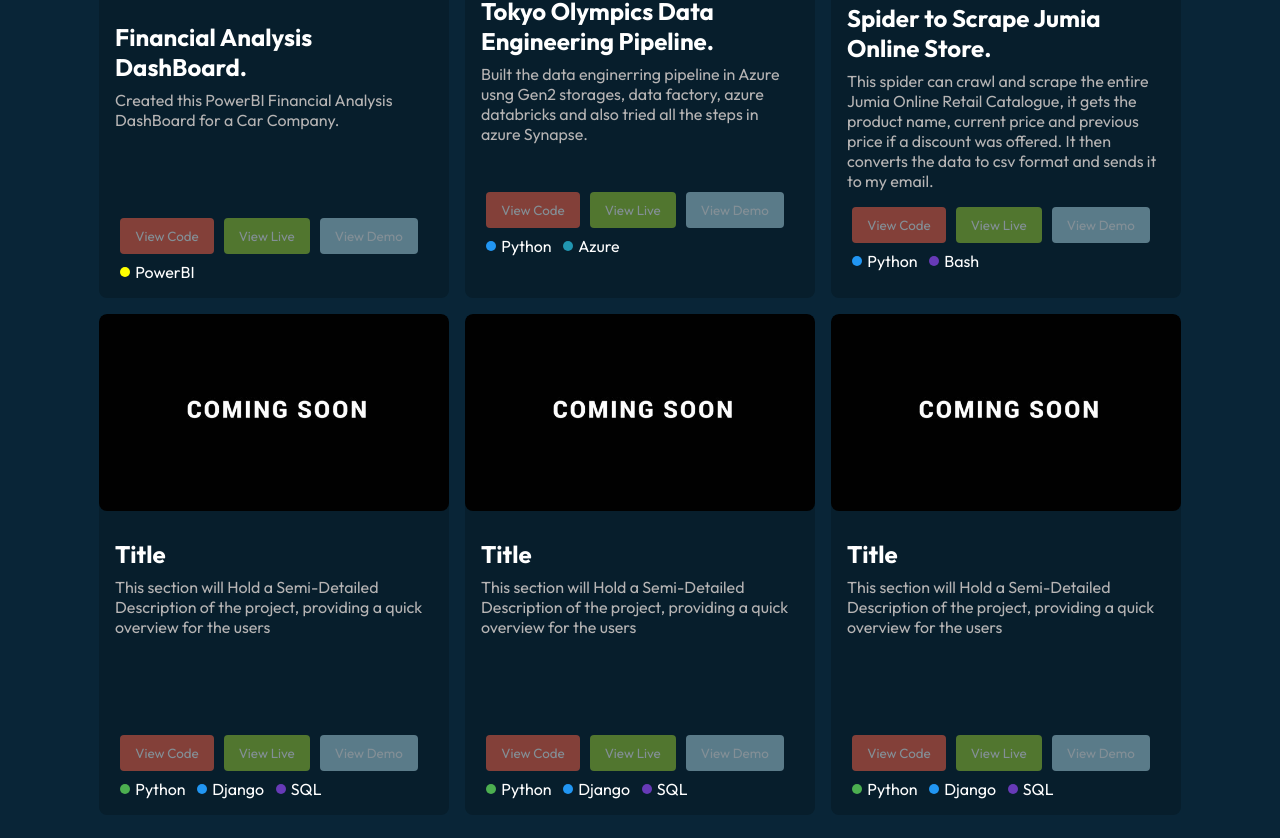
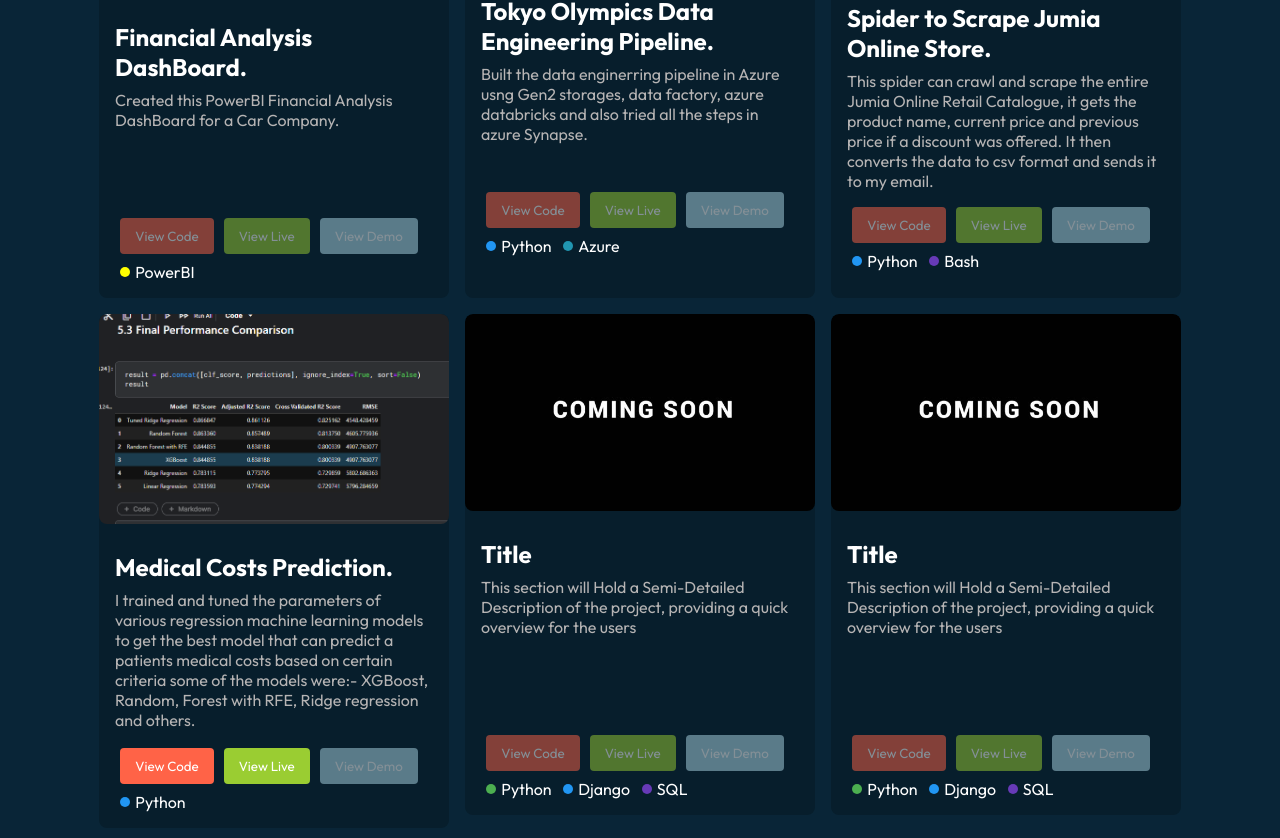
Before and after one commit to arnoldchrisoduor1/portfolio, a React (Vite) app: page /projects in a window 1280 px wide. Shown: the part 888-1726 px from the top of the page. Built offline with nearby package versions, Linux system fonts and the light colour scheme.

Commit message:
project updates

```diff
--- a/src/Pages/About/about.css
+++ b/src/Pages/About/about.css
@@ -24,6 +24,7 @@
 
 .my_picture {
     border-radius: 15px;
+    width: 300px;
 }
 
 @media screen and (max-width: 500px) {
--- a/src/Pages/About/about.page.jsx
+++ b/src/Pages/About/about.page.jsx
@@ -1,5 +1,5 @@
 import Navbar from "../../components/navbar/navbar";
-import myImage from '../../assets/about.jpg'
+import myImage from '../../assets/me.jpg'
 import Education from "../../components/education/education";
 import Skills from "../../components/skills/skills";
 import Blog from "../../components/Blog/blog"
--- a/src/Pages/Projects/projects.page.jsx
+++ b/src/Pages/Projects/projects.page.jsx
@@ -20,6 +20,8 @@ const Projects = () => {
                 languages={project.languages}
                 colors = {project.colors}
                 youtubeUrl = {project.youtubeUrl}
+                github={project.github}
+                live={project.live}
               />
             ))}
         </div>
--- a/src/assets/projects.js
+++ b/src/assets/projects.js
@@ -5,6 +5,7 @@ import Goapi from "./go_api.png"
 import Analysis1 from './analysis1.png'
 import Tokyo from './tokyo.png'
 import Jumia from './jumia.png'
+import Medical from './medicals.png'
 
 const projects = [
     {
@@ -52,11 +53,13 @@ const projects = [
       languages: ["Python", "Bash"]
     },
     {
-      title: "Title",
-      desc: "This section will Hold a Semi-Detailed Description of the project, providing a quick overview for the users",
-      img: Soon,
-      colors: ["#4CAF50", "#2196F3", "#673AB7"],
-      languages: ["Python", "Django", "SQL"]
+      title: "Medical Costs Prediction.",
+      desc: "I trained and tuned the parameters of various regression machine learning models to get the best model that can predict a patients medical costs based on certain criteria some of the models were:- XGBoost, Random, Forest with RFE, Ridge regression and others.",
+      img: Medical,
+      colors: ["#2196F3"],
+      languages: ["Python",],
+      github: "https://www.kaggle.com/code/arnoldoduor/medical-costs-prediction-regression",
+      live: "https://www.kaggle.com/code/arnoldoduor/medical-costs-prediction-regression"
     },
     {
       title: "Title",
```
Also changed, not shown: src/assets/me.jpg (added), src/assets/medicals.png (added).
